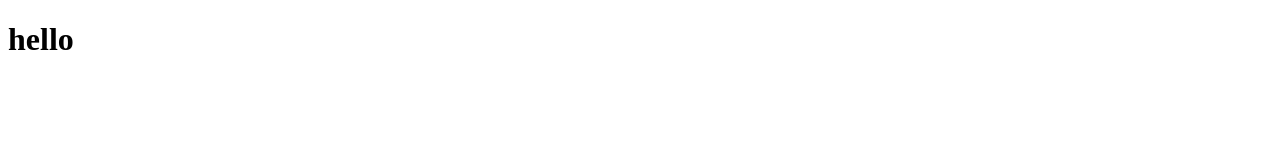
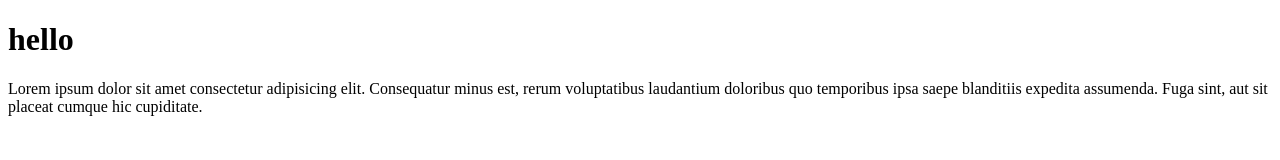
Before and after one commit to shahzado-gul/utensils, a plain HTML site: page index.html in a window 1280 px wide. Drawn offline with Linux system fonts and the light colour scheme.

Commit message:
i have created p

```diff
--- a/index.html
+++ b/index.html
@@ -7,5 +7,6 @@
 </head>
 <body>
     <h1>hello</h1>
+    <p>Lorem ipsum dolor sit amet consectetur adipisicing elit. Consequatur minus est, rerum voluptatibus laudantium doloribus quo temporibus ipsa saepe blanditiis expedita assumenda. Fuga sint, aut sit placeat cumque hic cupiditate.</p>
 </body>
 </html>
```
